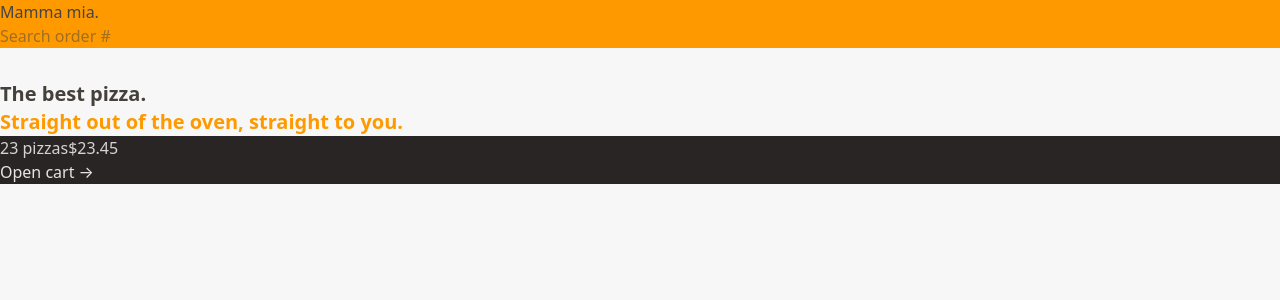
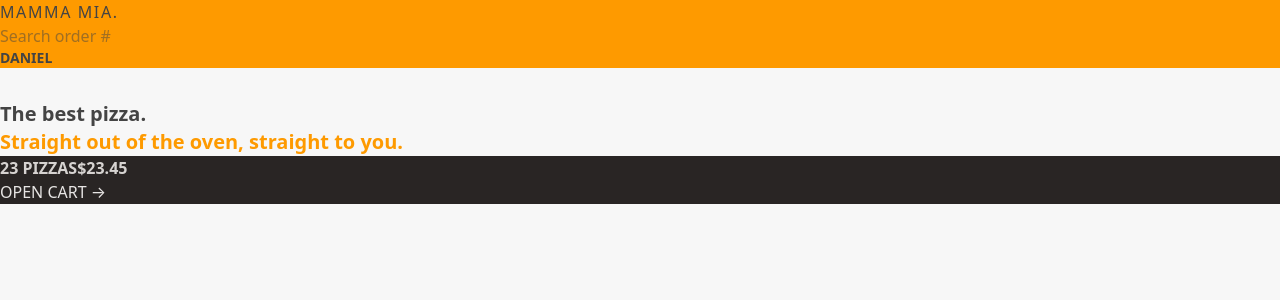
Before and after one commit to georgiev098/react-vite-pizza-app, a React (Vite) app: page / in a window 1280 px wide. Shown: the top 300 px of the page. Built offline with nearby package versions, Linux system fonts and the light colour scheme.

Commit message:
(style) implement text styling

```diff
--- a/index.html
+++ b/index.html
@@ -6,7 +6,7 @@
     <meta name="viewport" content="width=device-width, initial-scale=1.0" />
     <title>9-fast-pizza-app</title>
   </head>
-  <body>
+  <body class="bg-stone-100 text-stone-700"  >
     <div id="root"></div>
     <script type="module" src="/src/main.jsx"></script>
   </body>
--- a/src/features/cart/CartOverview.jsx
+++ b/src/features/cart/CartOverview.jsx
@@ -2,8 +2,8 @@
 
 export default function CartOverview() {
   return (
-    <div className="bg-stone-800 text-stone-200">
-      <p className="text-stone-300">
+    <div className="bg-stone-800 text-stone-200 uppercase">
+      <p className="text-stone-300 font-semibold">
         <span>23 pizzas</span>
         <span>$23.45</span>
       </p>
--- /dev/null
+++ b/src/features/user/Username.jsx
@@ -0,0 +1,7 @@
+export default function Username() {
+  return (
+    <div className="text-sm font-semibold">
+        Daniel
+    </div>
+  );
+}
--- a/src/ui/Header.jsx
+++ b/src/ui/Header.jsx
@@ -1,12 +1,17 @@
 import { Link } from "react-router-dom";
 import SearchOrder from "../features/order/SearchOrder";
+import Username from "../features/user/Username"
 
 export default function Header() {
   return (
     <div>
-      <header className="bg-amber-500">
-        <Link to="/">Mamma mia.</Link>
+      <header className="bg-amber-500 uppercase">
+        <Link className="tracking-widest" to="/">
+          Mamma mia.
+        </Link>
         <SearchOrder />
+
+        <Username />
       </header>
     </div>
   );
--- a/src/ui/Home.jsx
+++ b/src/ui/Home.jsx
@@ -1,7 +1,7 @@
 export default function Home() {
   return (
     <div>
-      <h1 className="text-center, text-xl font-semibold text-stone-700">
+      <h1 className="text-center, text-xl font-semibold ">
         The best pizza.
         <br />
         <span className="text-amber-500">
```
